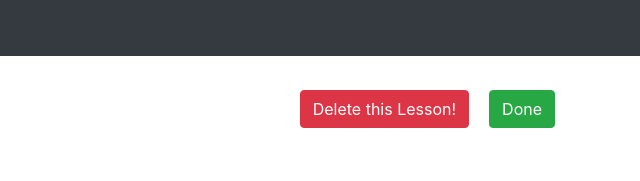
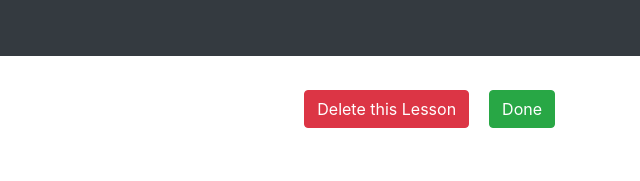
Before and after one commit to eyobtefera/GiffyLessons, a website with bundled scripts: page edit.html in a window 1280 px wide. Shown: the top 181 px of the page, 640-1280 px from the left. Built offline with nearby package versions, Linux system fonts and the light colour scheme.

Commit message:
changed delete button

```diff
--- a/edit.html
+++ b/edit.html
@@ -51,7 +51,7 @@
                     class="btn btn-danger pull-right"
                     id="deleteButton"
                 >
-                    Delete this Lesson!
+                    Delete this Lesson
                 </button></a
             >
 
```
